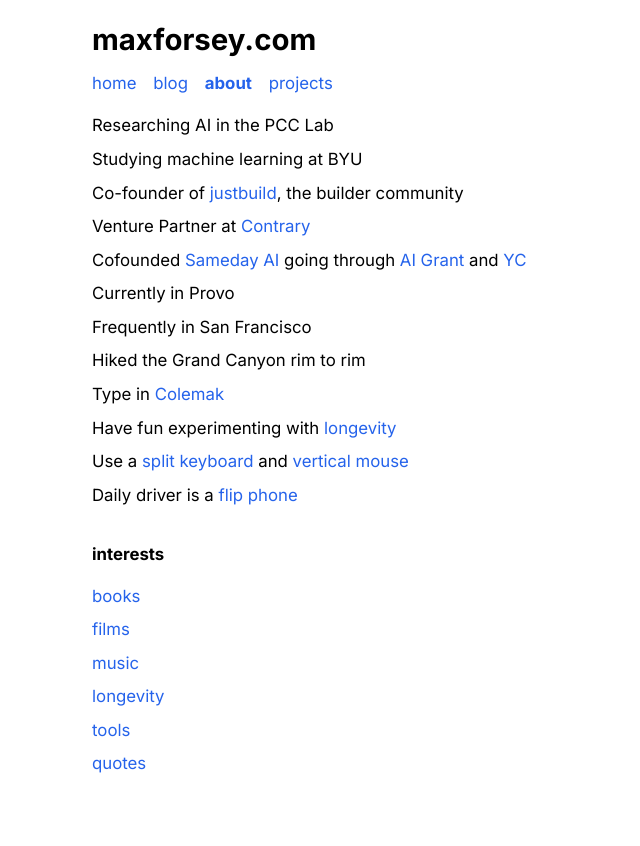
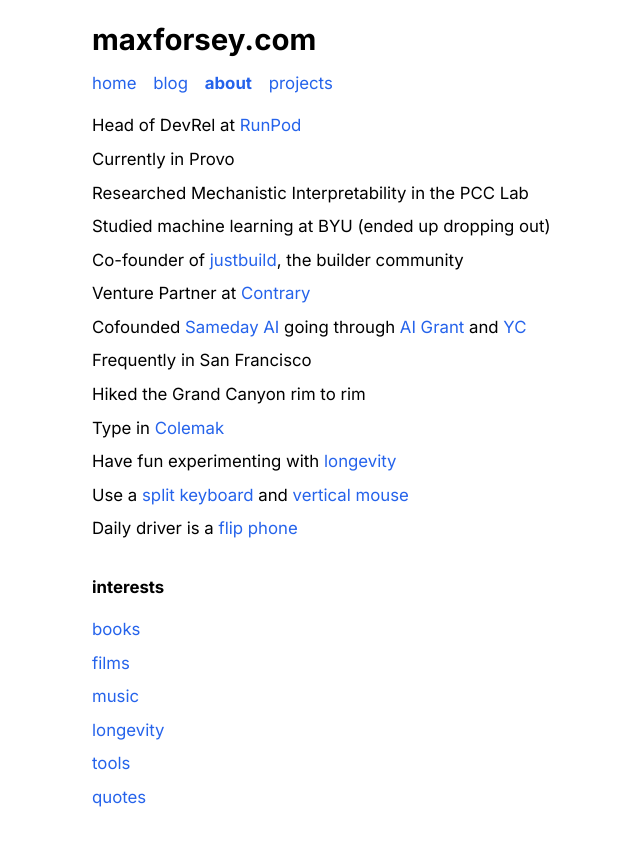
Before and after one commit to max4c/m4c2, a Next.js app: page /about in a window 1280 px wide. Shown: the top 846 px of the page, without its empty margins (212-852 px from the left). Built offline with nearby package versions, Linux system fonts and the light colour scheme; no server answers.

Commit message:
about page updates

```diff
--- a/src/app/about/page.tsx
+++ b/src/app/about/page.tsx
@@ -12,8 +12,10 @@ type Highlight = {
 };
 
 const highlights: Highlight[] = [
-  { text: "Researching AI in the PCC Lab", links: null },
-  { text: "Studying machine learning at BYU", links: null },
+  { text: "Head of DevRel at RunPod", links: [{ url: "https://www.runpod.io/", text: "RunPod" }] },
+  { text: "Currently in Provo", links: null },
+  { text: "Researched Mechanistic Interpretability in the PCC Lab", links: null },
+  { text: "Studied machine learning at BYU (ended up dropping out)", links: null },
   { text: "Co-founder of justbuild, the builder community", links: [{ url: "https://justbuild.ing/", text: "justbuild" }] },
   { text: "Venture Partner at Contrary", links: [{ url: "https://contrary.com", text: "Contrary" }] },
   { text: "Cofounded Sameday AI going through AI Grant and YC",
@@ -23,7 +25,6 @@ const highlights: Highlight[] = [
       { url: "https://www.ycombinator.com/", text: "YC" }
     ]
   },
-  { text: "Currently in Provo", links: null },
   { text: "Frequently in San Francisco", links: null },
   { text: "Hiked the Grand Canyon rim to rim", links: null },
   { text: "Type in Colemak", links: [{ url: "https://colemak.com/", text: "Colemak" }] },
```
